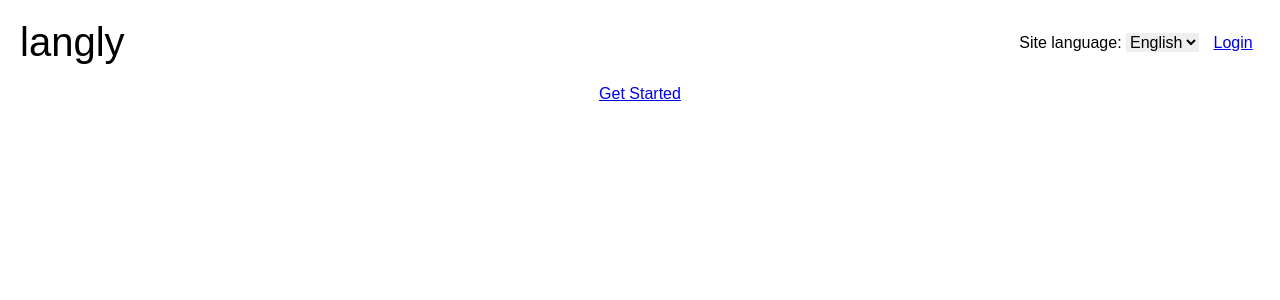
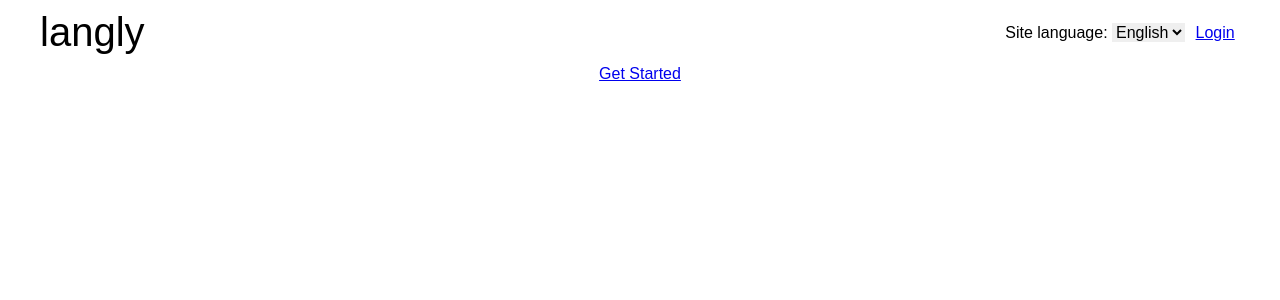
Before and after one commit to Mitchell0625/langly-2, a React (Create React App) app: page / in a window 1280 px wide. Shown: the top 300 px of the page. Built offline with nearby package versions, Linux system fonts and the light colour scheme.

Commit message:
Header has selection box

```diff
--- a/src/components/Header/Header.css
+++ b/src/components/Header/Header.css
@@ -4,7 +4,7 @@
 
 .header {
   justify-content: space-between;
-  padding: 20px; }
+  padding: 10px 40px; }
 
 .header__h1 {
   font-size: 40px; }
--- a/src/components/Header/Header.scss
+++ b/src/components/Header/Header.scss
@@ -4,7 +4,7 @@
   @extend %flex-row-align-center;
 
   justify-content: space-between;
-  padding: 20px;
+  padding: 10px 40px;
 }
 
 .header__h1 {
```
Also changed, not shown: 1 other file (tests, documents, lock files or other folders).
